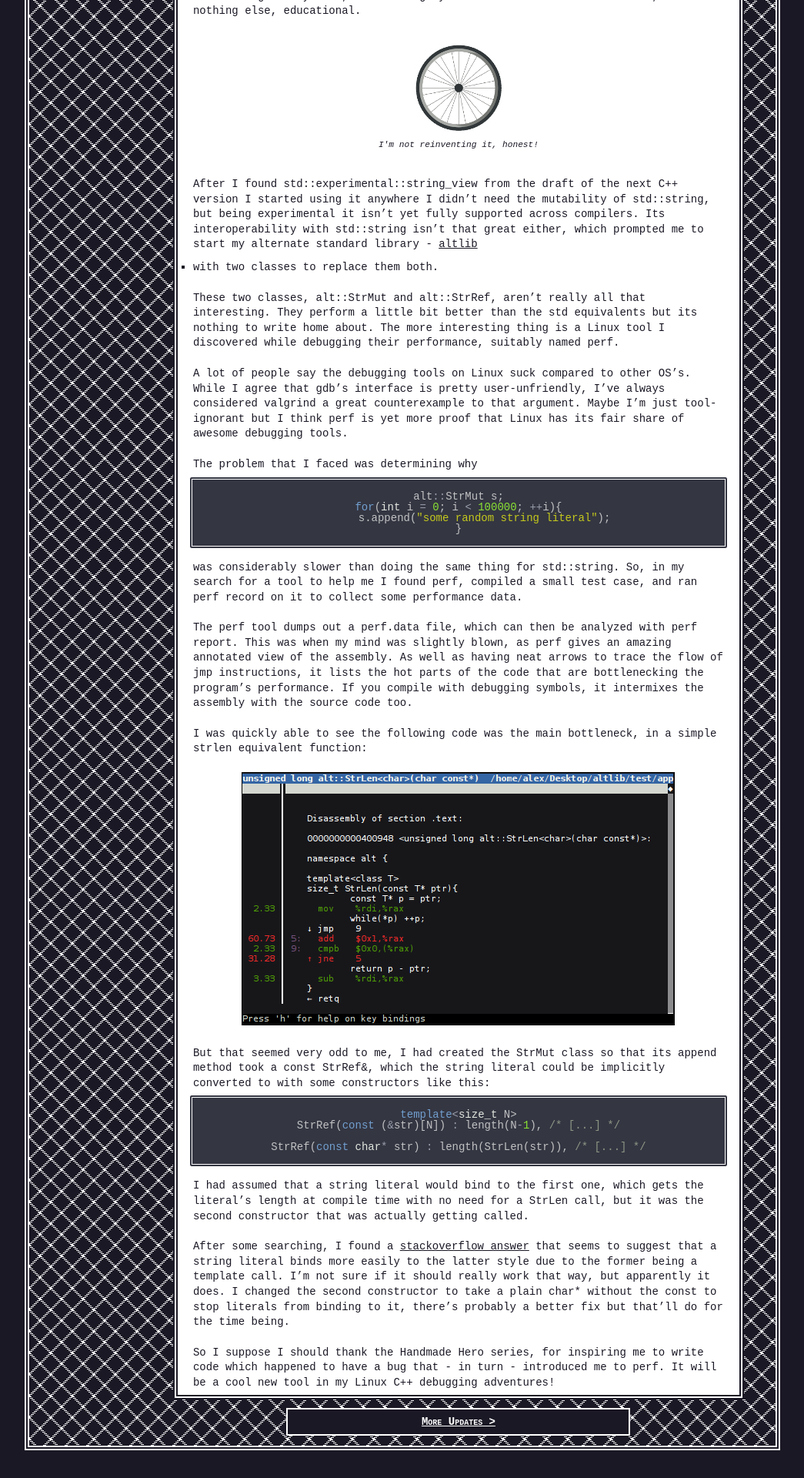
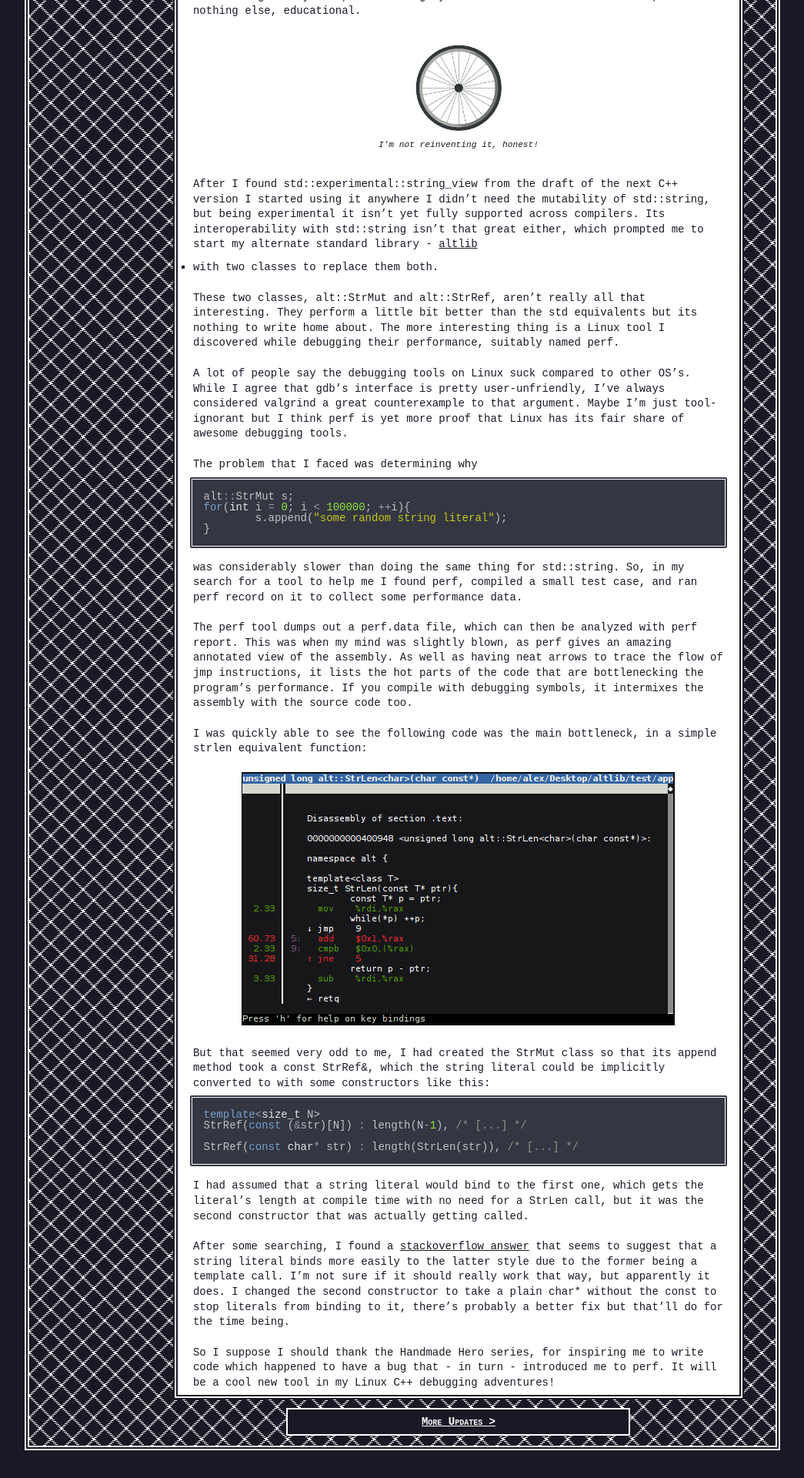
Before and after one commit to baines/baines.github.com, a Jekyll site: the page built from index.html, in a window 1280 px wide. Shown: the part 3238-5158 px from the top of the page at 77% size, without its empty margins (117-1162 px from the left). Built offline with Jekyll 4.4.1, drawn with Linux system fonts in a browser that asks for light colours.

Commit message:
use rouge highlighter + fix code alignment

```diff
--- a/_config.yml
+++ b/_config.yml
@@ -1,4 +1,4 @@
 permalink: /:categories/:title
 markdown: kramdown
 url: http://abaines.me.uk
-highlighter: pygments
+highlighter: rouge
--- a/style.css
+++ b/style.css
@@ -331,6 +331,10 @@ figure img {
 	height: auto;
 }
 
+figure.highlight {
+	text-align: left;
+}
+
 figcaption {
 	font-style: italic;
 	font-size: 80%;
```
